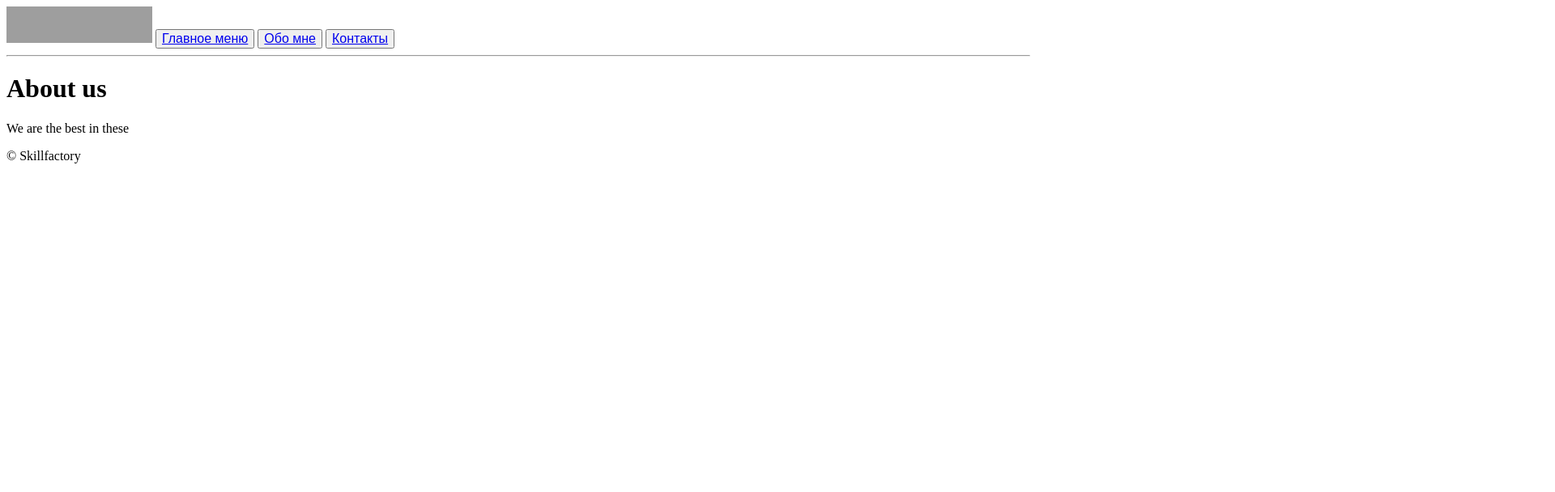
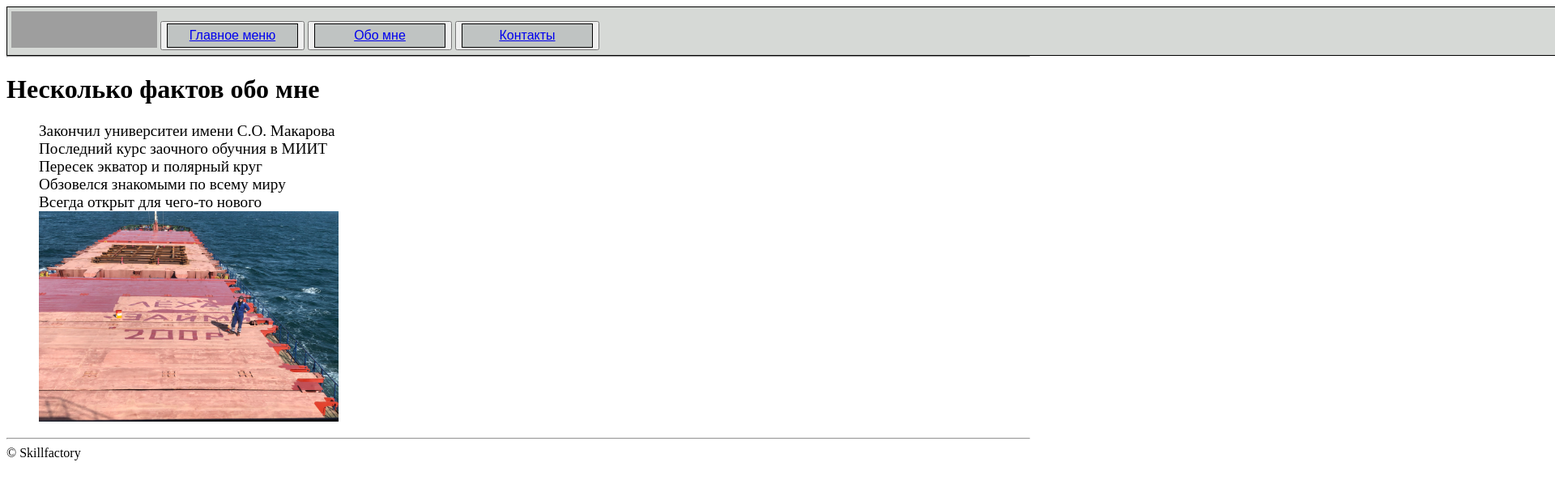
Before and after one commit to atlant17/task_4.9, a plain HTML site: page pages/about.html in a window 1280 px wide. Shown: the top 608 px of the page at 81% size, 1920 px wide, since content can reach past the window. Drawn offline with Linux system fonts and the light colour scheme; grey boxes are pictures that could not be loaded.

Commit message:
new styles

```diff
--- a/pages/about.html
+++ b/pages/about.html
@@ -3,19 +3,47 @@
     <head>
         <meta chrset="utf-8">
         <title>My first web-site</title>
+        <style type="text/css">
+            .block1 {
+            width: 2000px;
+            background:rgb(214, 217, 214);
+            padding: 5px;
+            padding-right: 20px;
+            border: solid 1px black;
+            float: left;}
+            .block2 {
+            width: 150px;
+            background: rgb(191, 195, 194);
+            padding: 5px;
+            border: solid 1px black;
+            float: left; }
+            li {
+            list-style-type: none  }
+        </style>
+       <!--убрал маркеры-->
     </head>
     <body>
         <header>
+            <div class="block1">
             <img src="https://static.tildacdn.com/tild6539-3361-4761-a434-353330643930/skillfactory_logo_bl.svg" width="180" height="45"/>
-            <button><a href="../pages/main.html"><big>Главное меню</big></a></button>
-            <button><a href="#"><big>Обо мне</big></a></button>
-            <button><a href="../pages/contacts.html"><big>Контакты</big></a></button>
+            <button><div class="block2"><a href="../pages/main.html"><big>Главное меню</big></a></div></button>
+            <button><div class="block2"><a href="#"><big>Обо мне</big></a></div></button>
+            <button><div class="block2"><a href="../pages/contacts.html"><big>Контакты</big></a></div></button>
+            </div>
             <hr>
         </header>
         <main>
-            <h1>About us</h1>
-            <p>We are the best in these</p>
+            <h1>Несколько фактов обо мне</h1>
+            <ul>
+                <big><li>Закончил университеи имени С.О. Макарова</li>
+                <li>Последний курс заочного обучния в МИИТ</li>
+                <li>Пересек экватор и полярный круг</li>
+                <li>Обзовелся знакомыми по всему миру</li>
+                <li>Всегда открыт для чего-то нового</li></big>
+                <li><img src="../img/lmao.jpeg" width="370" height="260"></li>
+            </ul>
         </main>
+        <hr>
         <footer>
             <span>&copy;&nbsp;Skillfactory</span>
         </footer>
```
Also changed, not shown: pages/contacts.html (+25 -7 lines), pages/main.html (+25 -8 lines), img/lmao.jpeg (added).
